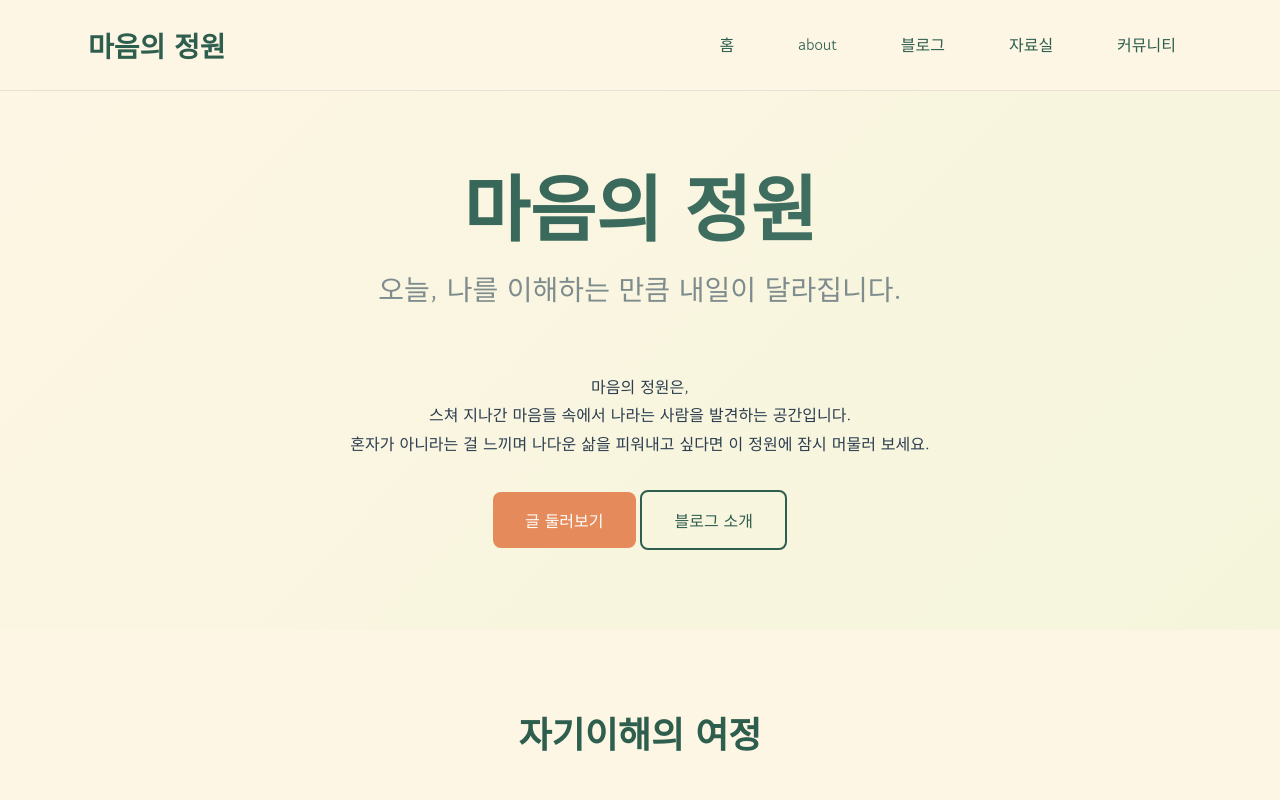
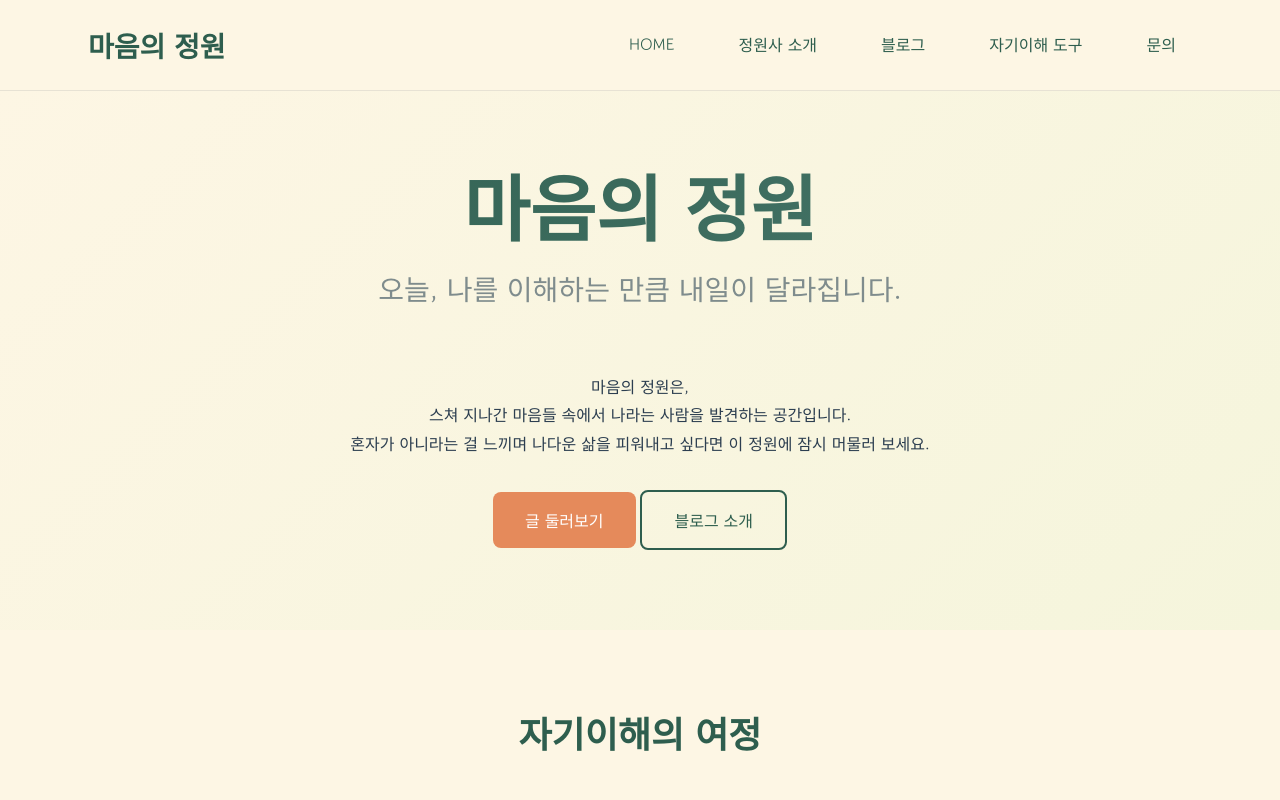
Before and after one commit to took-hee/took-hee-test, a plain HTML site: page index.html in a window 1280 px wide. Shown: the top 800 px of the page. Drawn offline with Linux system fonts and the light colour scheme; a web font is replaced by a local one.

Commit message:
Update index.html

```diff
--- a/index.html
+++ b/index.html
@@ -69,11 +69,11 @@
                     </button>
 
                     <ul class="nav-menu">
-                        <li><a href="index.html">홈</a></li>
-                        <li><a href="about/index.html">about</a></li>
+                        <li><a href="index.html">HOME</a></li>
+                        <li><a href="about/index.html">정원사 소개</a></li>
                         <li><a href="articles/index.html">블로그</a></li>
-                        <li><a href="resources/index.html">자료실</a></li>
-                        <li><a href="contact/index.html">커뮤니티</a></li>
+                        <li><a href="resources/index.html">자기이해 도구</a></li>
+                        <li><a href="contact/index.html">문의</a></li>
                     </ul>
                 </nav>
             </div>
```
